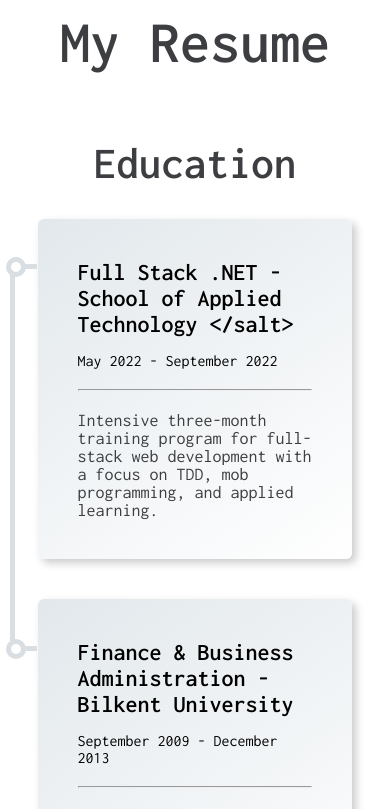
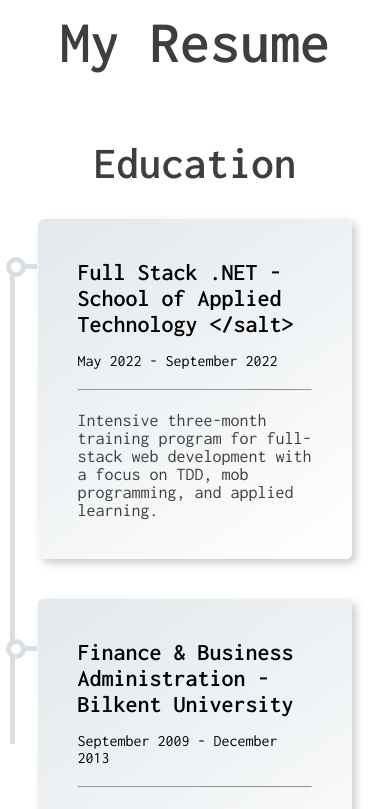
Before and after one commit to yusuf-emre/portfolio, a React (Create React App) app: page / in a window 390 px wide. Shown: the part 3020-3829 px from the top of the page. Built offline with nearby package versions, Linux system fonts and the light colour scheme.

Commit message:
edit resume timeline to mobile responsive

```diff
--- a/src/Component/Resume/Resume.css
+++ b/src/Component/Resume/Resume.css
@@ -78,11 +78,11 @@
     }
     .resume .education::after {
       top: 16%;
-      height: 45vh;
+      height: 57vh;
     }
     .resume .experience::after {
       top: 8.5%;
-      height: 126vh;
+      height: 167vh;
     }
     .resume .box::after {
       left: -5%;
```
Also changed, not shown: src/Component/Contact/Contact.js (+0 -11 lines).
